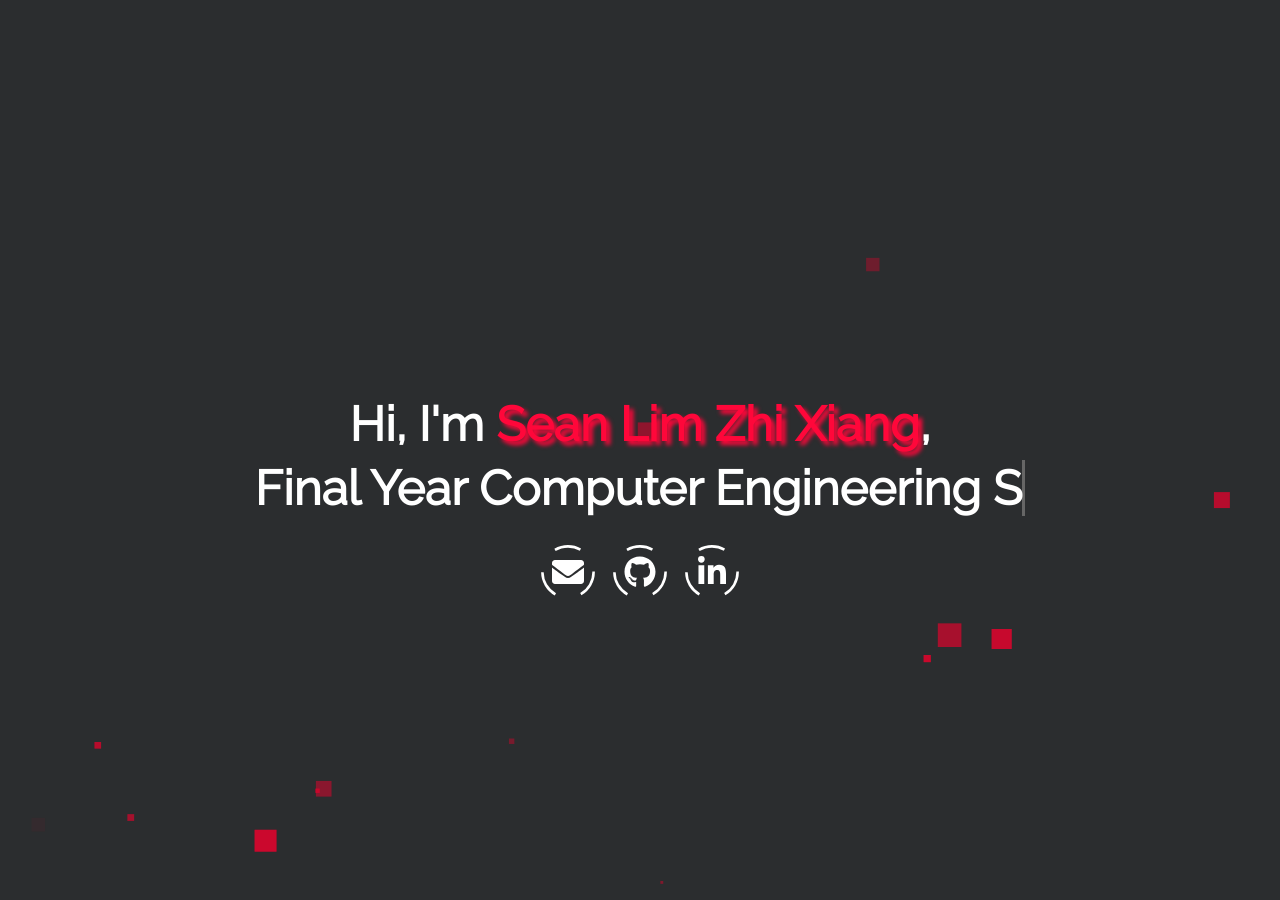
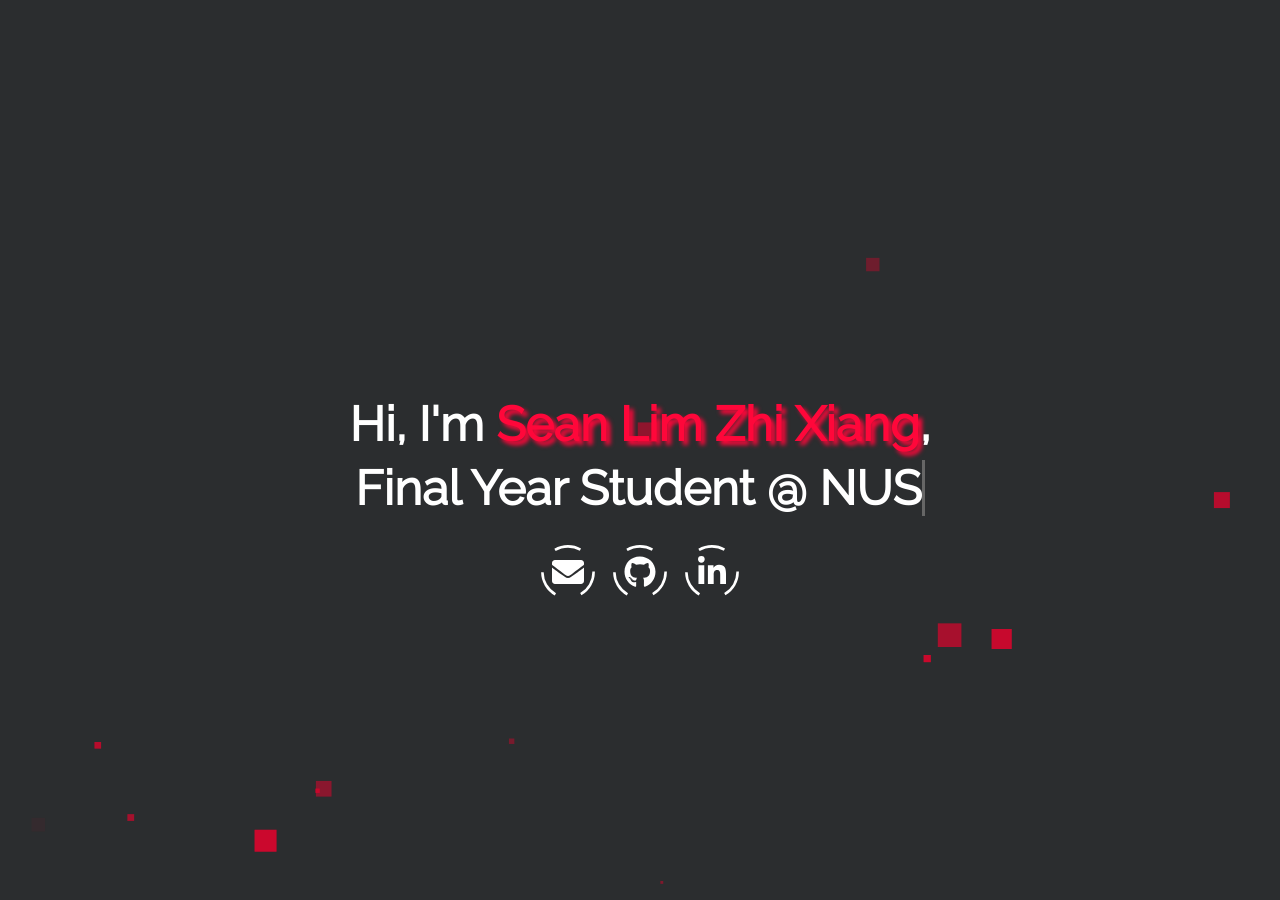
Before and after one commit to Aseanseen/aseanseen.github.io, a Jekyll site: the page built from index.html, in a window 1280 px wide and 900 px high. Built offline with Jekyll 4.4.1, drawn with Linux system fonts in a browser that asks for light colours.

Commit message:
add typing desc, increase typing speed

```diff
--- a/_config.yml
+++ b/_config.yml
@@ -14,7 +14,11 @@ baseurl: ""
 username: Sean Lim Zhi Xiang
 # typing_text: This will be typed before 'scroll down for more'.
 # > set this to your job title, e.g. Fullstack Developer
-typing_text: Final Year Computer Engineering Student @ NUS
+typing_desc1: Final Year Student @ NUS
+typing_desc2: Computer Engineering Major
+typing_desc3: IoT Specialisation
+typing_desc4: Double Major in Innovation & Design
+
 # email: Your E-Mail address for the email button.
 email: seanlim@u.nus.edu
 # For every social button you want to display, set your username or userid
--- a/_includes/landing-page.html
+++ b/_includes/landing-page.html
@@ -4,8 +4,8 @@
       <span class="highlight-title">{{site.username}}</span>,
     </h1>
     <h1>
-      <span id="txt-rotate" data-period="1000"
-        data-rotate='["{{site.typing_text}}", "{{}}"]'
+      <span id="txt-rotate" data-period="3000"
+        data-rotate='["{{site.typing_desc1}}", "{{site.typing_desc1}}", "{{site.typing_desc2}}", "{{site.typing_desc3}}", "{{site.typing_desc4}}"]'
       >
       </span>
     </h1>
```
